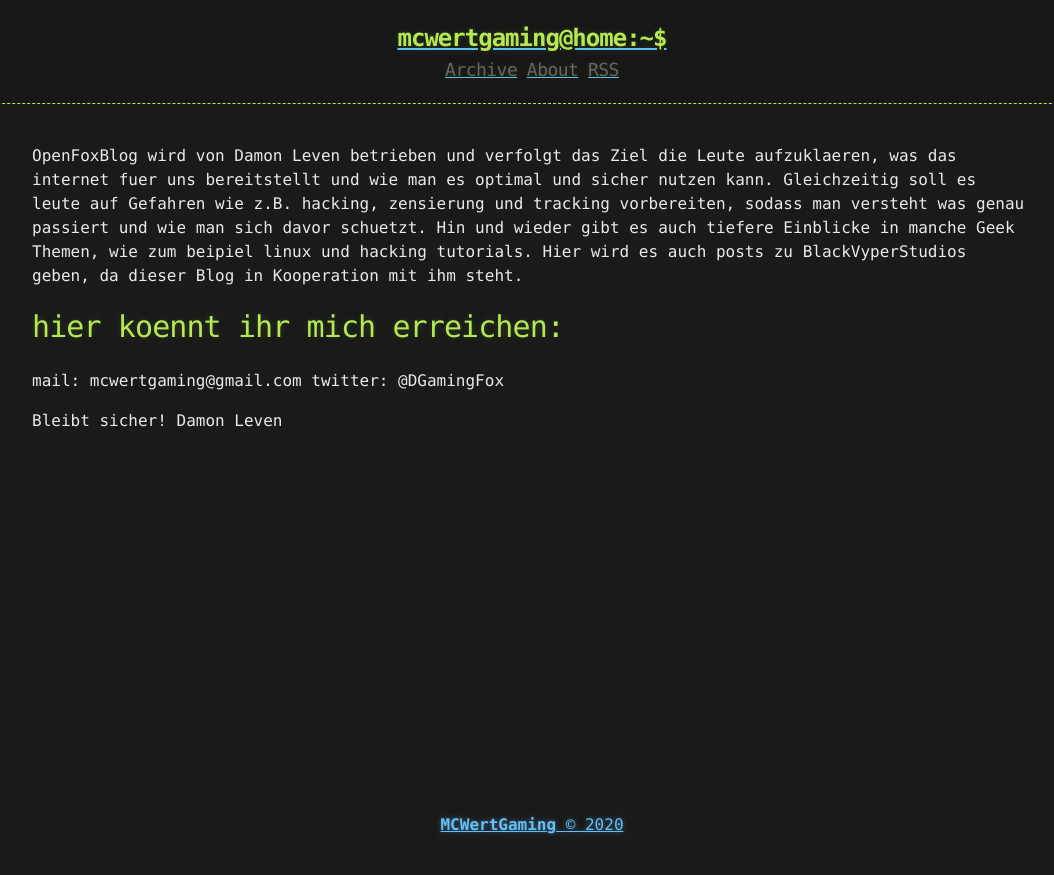
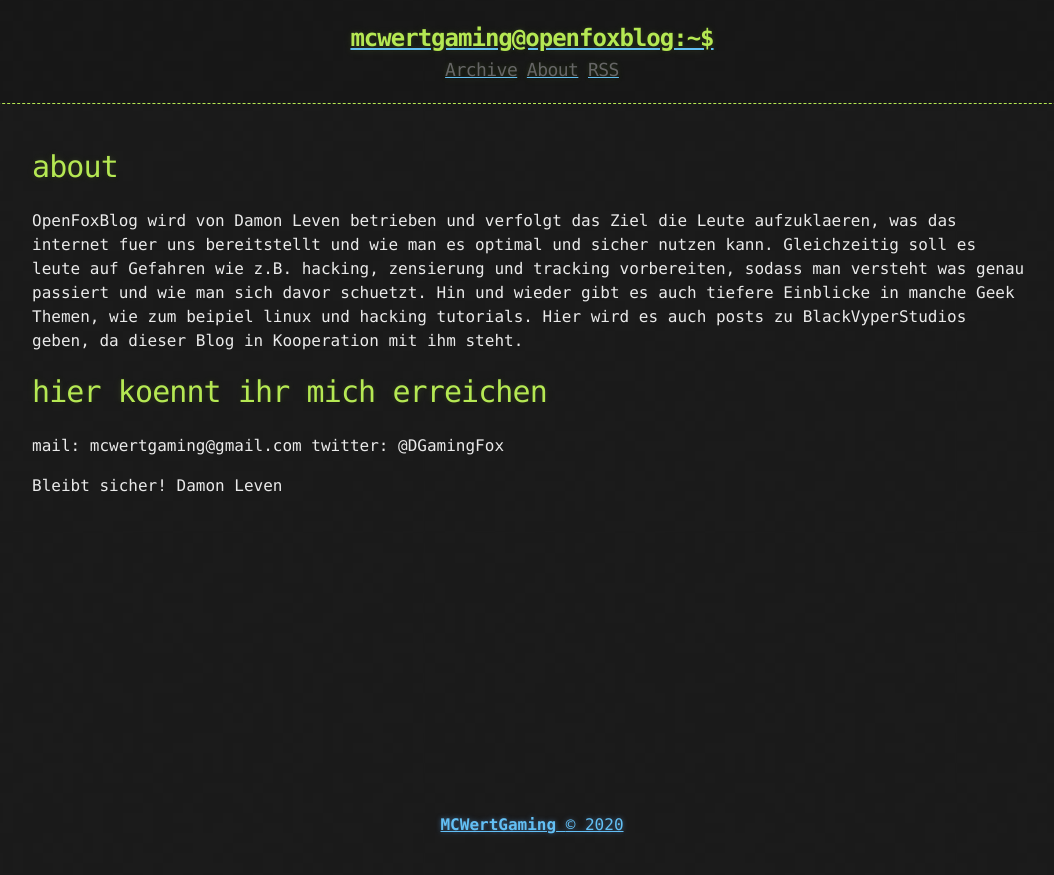
Before and after one commit to MCWertGaming/old-blog-05-2021, a Jekyll site: the page built from about.md, in a window 1280 px wide. Shown: the top 875 px of the page, without its empty margins (108-1162 px from the left). Built offline with Jekyll 4.4.1, drawn with Linux system fonts in a browser that asks for light colours.

Commit message:
smal changes

```diff
--- a/_includes/header.html
+++ b/_includes/header.html
@@ -2,7 +2,7 @@
   <div>
     <a href="{{ "/" | prepend: site.baseurl | replace: '//', '/' }}">
     {% assign owner_first_name = site.owner | split: " " %}
-    <h1>{{ owner_first_name[0] | downcase }}@home:~$</h1>
+    <h1>{{ owner_first_name[0] | downcase }}@openfoxblog:~$</h1>
     </a>
     <div class="header-links">
       {% include links.html %}
--- a/about.md
+++ b/about.md
@@ -3,9 +3,11 @@
 title: About
 ---
 
+# about
+
 OpenFoxBlog wird von Damon Leven betrieben und verfolgt das Ziel die Leute aufzuklaeren, was das internet fuer uns bereitstellt und wie man es optimal und sicher nutzen kann. Gleichzeitig soll es leute auf Gefahren wie z.B. hacking, zensierung und tracking vorbereiten, sodass man versteht was genau passiert und wie man sich davor schuetzt. Hin und wieder gibt es auch tiefere Einblicke in manche Geek Themen, wie zum beipiel linux und hacking tutorials. Hier wird es auch posts zu BlackVyperStudios geben, da dieser Blog in Kooperation mit ihm steht.
 
-# hier koennt ihr mich erreichen:
+# hier koennt ihr mich erreichen
 
 mail: mcwertgaming@gmail.com
 twitter: @DGamingFox
```
Also changed, not shown: 404.md (+2 -0 lines).
